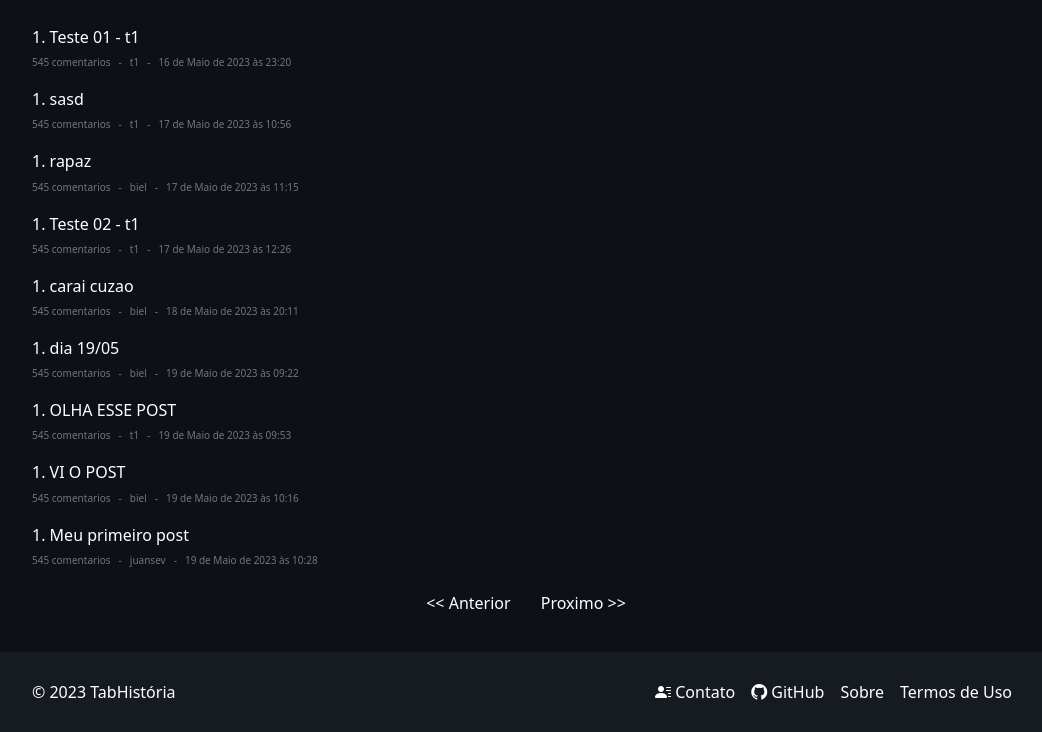
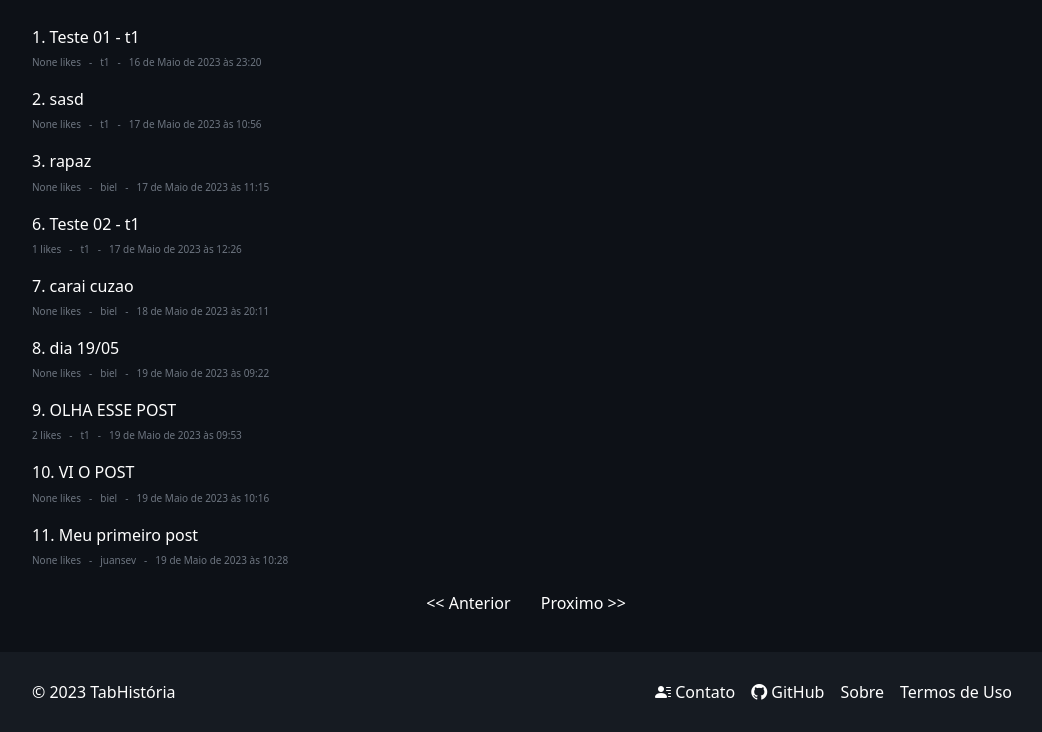
Before and after one commit to Michel-Rooney/tabHistoria, a Django app: page / in a window 1280 px wide. Shown: the part 80-812 px from the top of the page, without its empty margins (114-1156 px from the left). Run offline with Django 4.2, Linux system fonts and the light colour scheme; data comes from the database, SQL or seed files in the repository; both versions use the stored data as it was after the commit.

Commit message:
posts enumerados de acordo com o id

```diff
--- a/home/templates/pages/index.html
+++ b/home/templates/pages/index.html
@@ -8,9 +8,9 @@
   <section class="container text-white pt-4">
     {% for post in posts %}
     <div class="news pt-1">
-      <h2 class="fs-6">1. <a href="{% url 'post_viewer' post.id %}">{{post.title}}</a></h2>
+      <h2 class="fs-6">{{ post.id }}. <a href="{% url 'post_viewer' post.id %}">{{post.title}}</a></h2>
       <div class="more d-flex align-items-center justify-content-start gap-2">
-        <p>545 comentarios</p>
+        <p>{{ post.likes }} likes</p>
         <p>-</p>
         <p>{{post.creator}}</p>
         <p>-</p>
```
Also changed, not shown: db.sqlite3.
